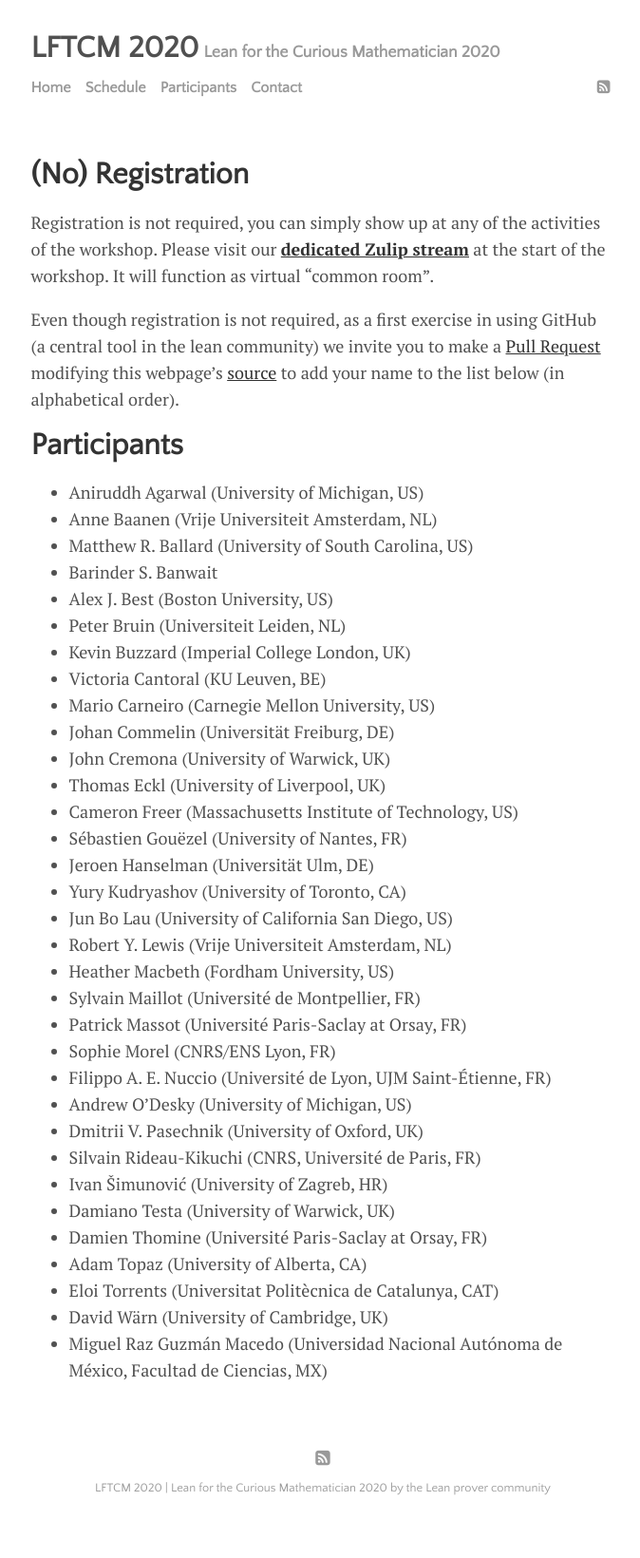
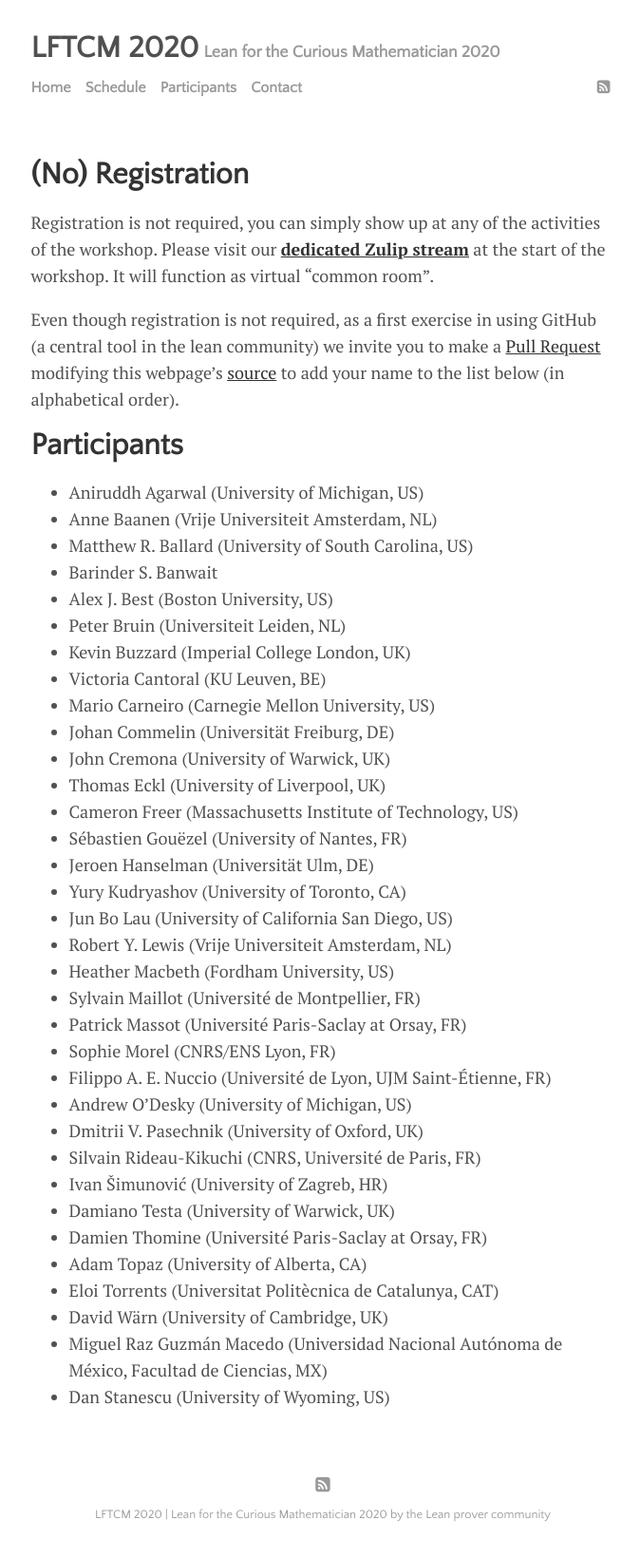
Before and after one commit to leanprover-community/lftcm2020, a Jekyll site: the page built from docs/participants.md, in a window 1280 px wide. Shown: the whole page at 95% size, without its empty margins (300-974 px from the left). Built offline with Jekyll 4.4.1, drawn with Linux system fonts in a browser that asks for light colours; before the commit the page ends 1612 px from its top, so only the background shows below that.

Commit message:
Update participants.md

```diff
--- a/docs/participants.md
+++ b/docs/participants.md
@@ -57,3 +57,4 @@ to add your name to the list below (in alphabetical order).
 * Eloi Torrents (Universitat Politècnica de Catalunya, CAT)
 * David Wärn (University of Cambridge, UK)
 * Miguel Raz Guzmán Macedo (Universidad Nacional Autónoma de México, Facultad de Ciencias, MX)
+* Dan Stanescu (University of Wyoming, US)
```
